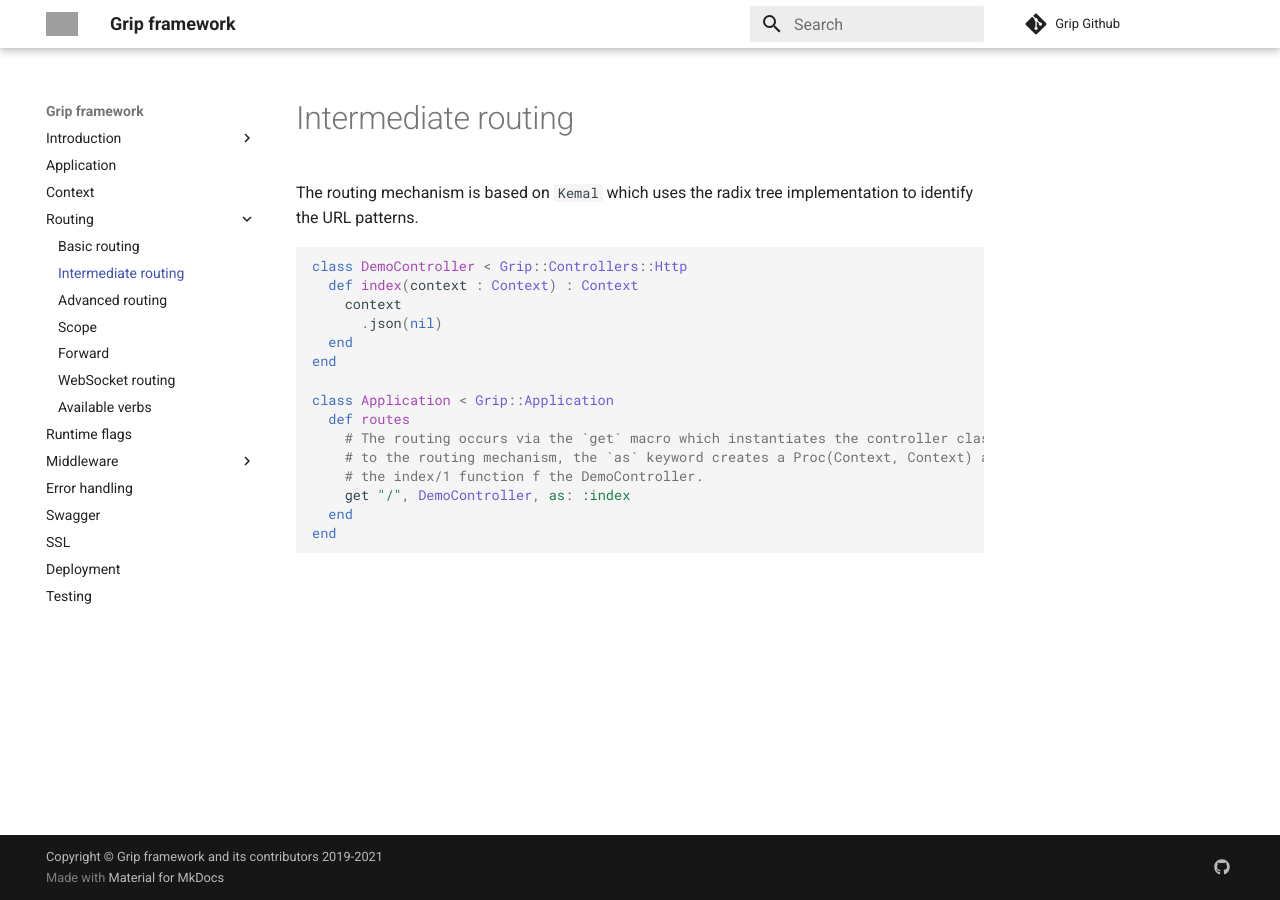
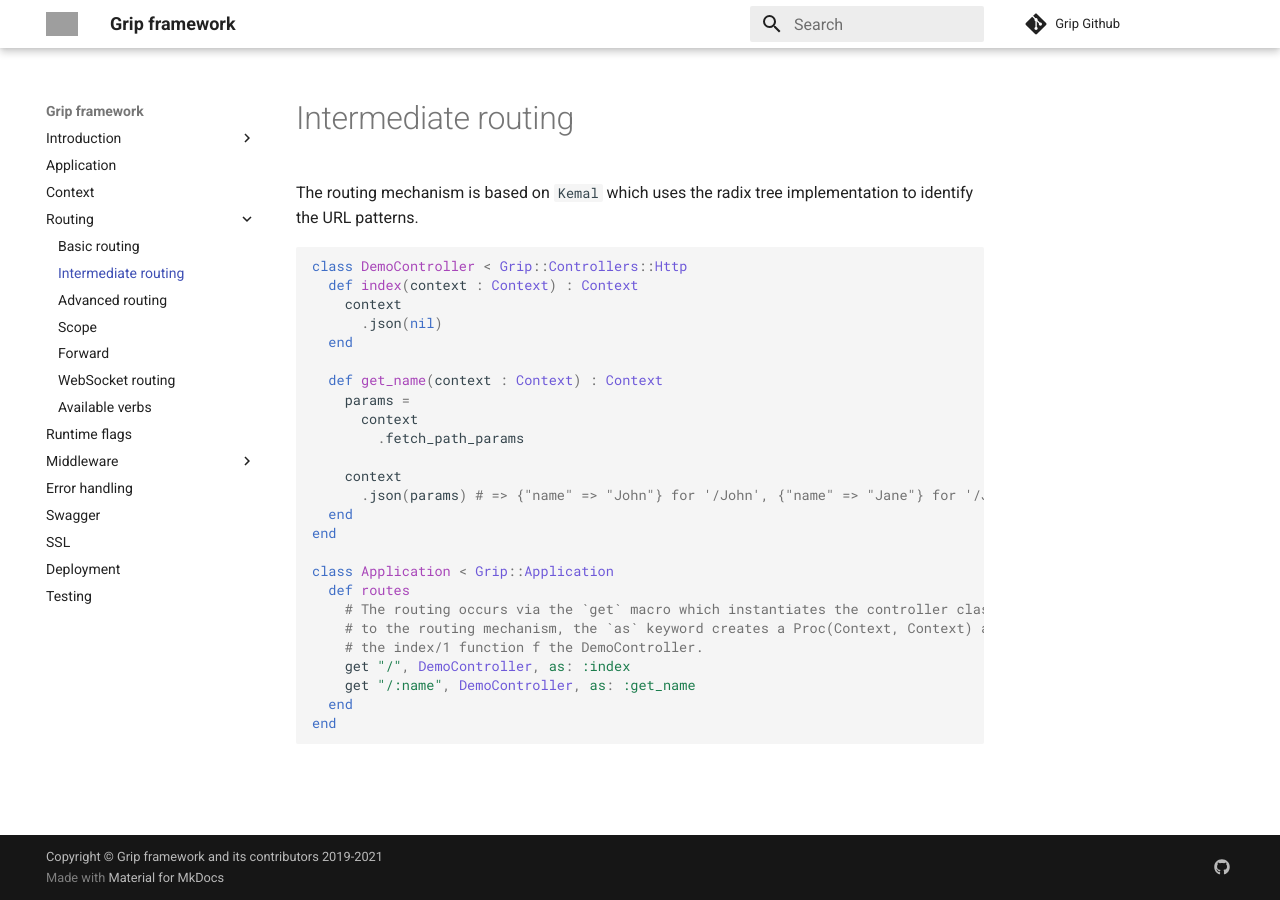
Before and after one commit to treagod/docs, an MkDocs documentation site: the page built from docs/intermediate_routing.md, in a window 1280 px wide. Built offline with MkDocs 1.6.1 and Material for MkDocs 9.7.7, drawn with Linux system fonts in a browser that asks for light colours; comment, search, counter and statistics services are not loaded; grey boxes are pictures that could not be loaded.

Commit message:
Add dynamic routing

````diff
--- a/docs/intermediate_routing.md
+++ b/docs/intermediate_routing.md
@@ -5,6 +5,15 @@ class DemoController < Grip::Controllers::Http
   def index(context : Context) : Context
     context
       .json(nil)
+  end
+
+  def get_name(context : Context) : Context
+    params =
+      context
+        .fetch_path_params
+
+    context
+      .json(params) # => {"name" => "John"} for '/John', {"name" => "Jane"} for '/Jane'
   end
 end
 
@@ -14,6 +23,7 @@ class Application < Grip::Application
     # to the routing mechanism, the `as` keyword creates a Proc(Context, Context) and wraps it around
     # the index/1 function f the DemoController.
     get "/", DemoController, as: :index
+    get "/:name", DemoController, as: :get_name
   end
 end
 ```
````
